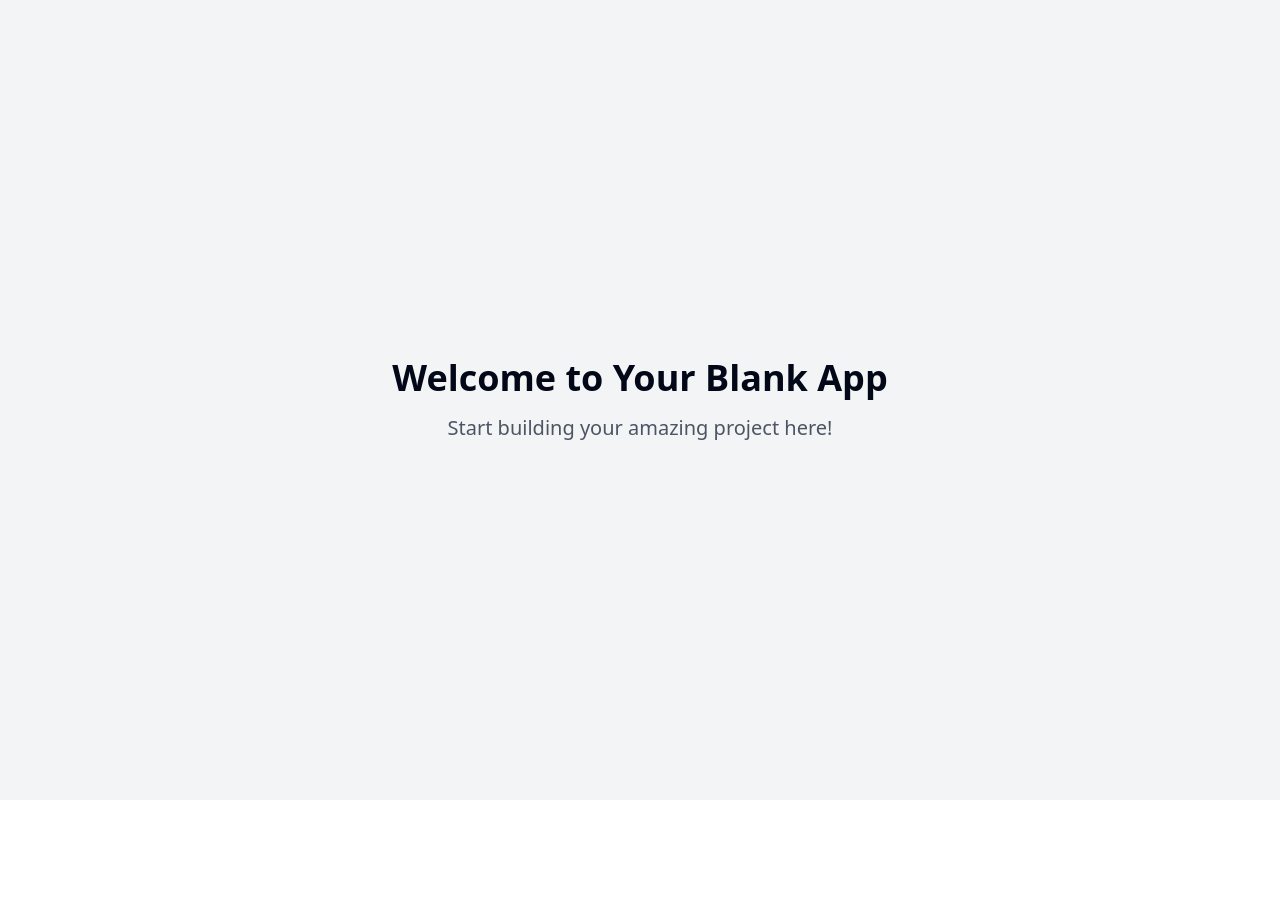
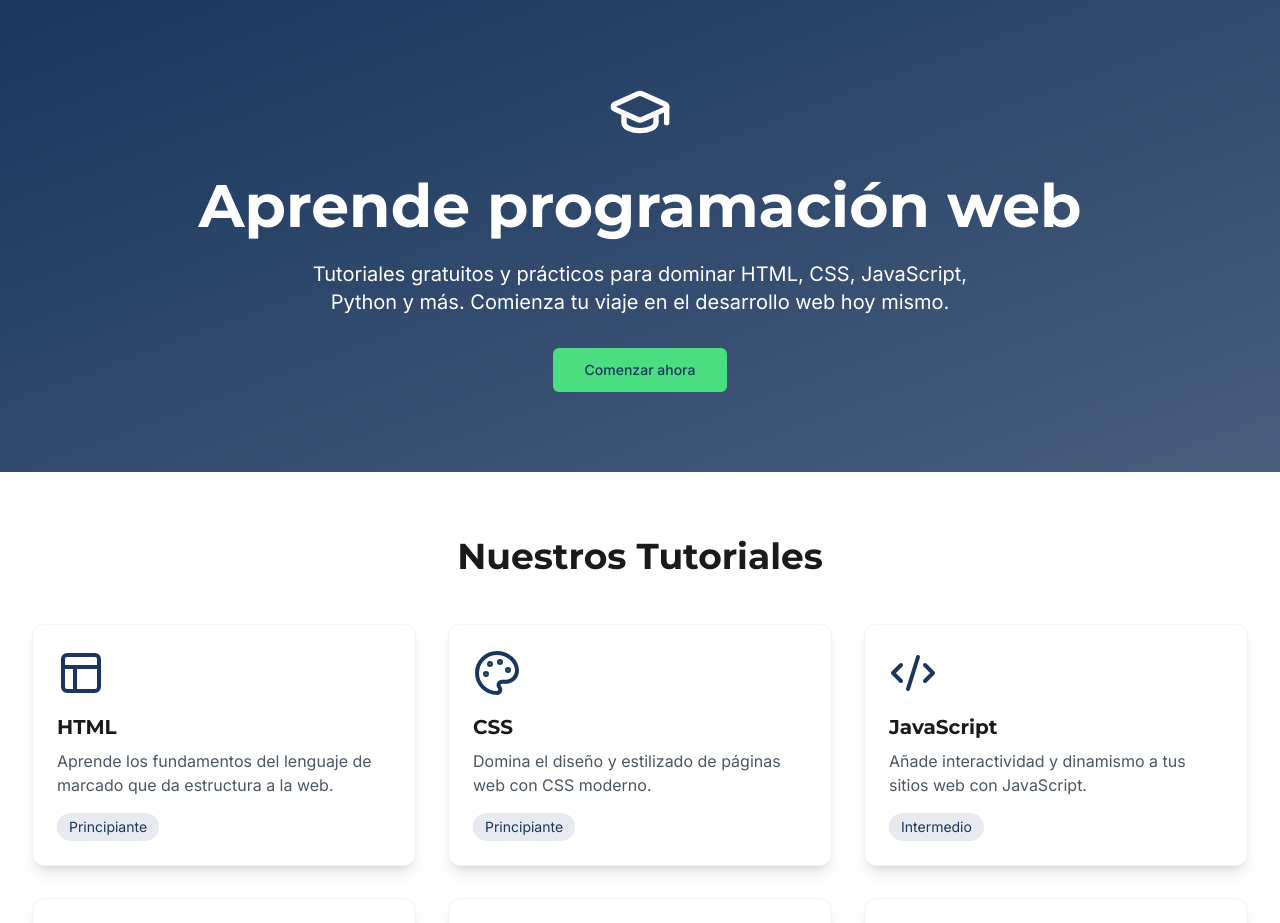
Before and after one commit to jrep41/aprendiendo-juntos, a React (Vite) app: page / in a window 1280 px wide. Shown: the top 923 px of the page. Before the commit the page ends 800 px from the top, so only its background shows below. Built offline with nearby package versions, Linux system fonts and the light colour scheme.

Commit message:
Create Spanish tutorial website
Implement a new website focused on tutorials for learning HTML, CSS, JavaScript, Python, frontend, and backend development in Spanish.
[skip gpt_engineer]

```diff
--- /dev/null
+++ b/src/components/Hero.tsx
@@ -0,0 +1,22 @@
+import { GraduationCap } from "lucide-react";
+import { Button } from "@/components/ui/button";
+
+export const Hero = () => {
+  return (
+    <div className="gradient-bg text-white py-20 px-4 sm:px-6 lg:px-8">
+      <div className="container mx-auto text-center">
+        <GraduationCap className="w-16 h-16 mx-auto mb-8" />
+        <h1 className="text-4xl sm:text-5xl lg:text-6xl font-bold mb-6">
+          Aprende programación web
+        </h1>
+        <p className="text-lg sm:text-xl mb-8 max-w-2xl mx-auto">
+          Tutoriales gratuitos y prácticos para dominar HTML, CSS, JavaScript, Python y más.
+          Comienza tu viaje en el desarrollo web hoy mismo.
+        </p>
+        <Button size="lg" className="bg-accent text-primary hover:bg-accent/90">
+          Comenzar ahora
+        </Button>
+      </div>
+    </div>
+  );
+};
--- /dev/null
+++ b/src/components/TutorialCard.tsx
@@ -0,0 +1,21 @@
+import { LucideIcon } from "lucide-react";
+
+interface TutorialCardProps {
+  title: string;
+  description: string;
+  icon: LucideIcon;
+  difficulty: "Principiante" | "Intermedio" | "Avanzado";
+}
+
+export const TutorialCard = ({ title, description, icon: Icon, difficulty }: TutorialCardProps) => {
+  return (
+    <div className="card-tutorial">
+      <Icon className="w-12 h-12 text-primary mb-4" />
+      <h3 className="text-xl font-bold mb-2">{title}</h3>
+      <p className="text-gray-600 mb-4">{description}</p>
+      <span className="inline-block px-3 py-1 rounded-full text-sm bg-primary/10 text-primary">
+        {difficulty}
+      </span>
+    </div>
+  );
+};
--- /dev/null
+++ b/src/components/TutorialGrid.tsx
@@ -0,0 +1,56 @@
+import { Code2, Palette, Box, Globe, Database, Layout } from "lucide-react";
+import { TutorialCard } from "./TutorialCard";
+
+const tutorials = [
+  {
+    title: "HTML",
+    description: "Aprende los fundamentos del lenguaje de marcado que da estructura a la web.",
+    icon: Layout,
+    difficulty: "Principiante",
+  },
+  {
+    title: "CSS",
+    description: "Domina el diseño y estilizado de páginas web con CSS moderno.",
+    icon: Palette,
+    difficulty: "Principiante",
+  },
+  {
+    title: "JavaScript",
+    description: "Añade interactividad y dinamismo a tus sitios web con JavaScript.",
+    icon: Code2,
+    difficulty: "Intermedio",
+  },
+  {
+    title: "Python",
+    description: "Descubre el lenguaje más versátil para backend y ciencia de datos.",
+    icon: Box,
+    difficulty: "Intermedio",
+  },
+  {
+    title: "Frontend",
+    description: "Crea interfaces de usuario modernas y responsivas.",
+    icon: Globe,
+    difficulty: "Avanzado",
+  },
+  {
+    title: "Backend",
+    description: "Desarrolla la lógica y bases de datos de aplicaciones web.",
+    icon: Database,
+    difficulty: "Avanzado",
+  },
+] as const;
+
+export const TutorialGrid = () => {
+  return (
+    <div className="container mx-auto py-16 px-4 sm:px-6 lg:px-8">
+      <h2 className="text-3xl sm:text-4xl font-bold text-center mb-12">
+        Nuestros Tutoriales
+      </h2>
+      <div className="grid grid-cols-1 md:grid-cols-2 lg:grid-cols-3 gap-8">
+        {tutorials.map((tutorial) => (
+          <TutorialCard key={tutorial.title} {...tutorial} />
+        ))}
+      </div>
+    </div>
+  );
+};
--- a/src/index.css
+++ b/src/index.css
@@ -1,101 +1,23 @@
+@import url('https://fonts.googleapis.com/css2?family=Inter:wght@400;500;600;700&family=Montserrat:wght@600;700&display=swap');
+
 @tailwind base;
 @tailwind components;
 @tailwind utilities;
 
 @layer base {
-  :root {
-    --background: 0 0% 100%;
-    --foreground: 222.2 84% 4.9%;
-
-    --card: 0 0% 100%;
-    --card-foreground: 222.2 84% 4.9%;
-
-    --popover: 0 0% 100%;
-    --popover-foreground: 222.2 84% 4.9%;
-
-    --primary: 222.2 47.4% 11.2%;
-    --primary-foreground: 210 40% 98%;
-
-    --secondary: 210 40% 96.1%;
-    --secondary-foreground: 222.2 47.4% 11.2%;
-
-    --muted: 210 40% 96.1%;
-    --muted-foreground: 215.4 16.3% 46.9%;
-
-    --accent: 210 40% 96.1%;
-    --accent-foreground: 222.2 47.4% 11.2%;
-
-    --destructive: 0 84.2% 60.2%;
-    --destructive-foreground: 210 40% 98%;
-
-    --border: 214.3 31.8% 91.4%;
-    --input: 214.3 31.8% 91.4%;
-    --ring: 222.2 84% 4.9%;
-
-    --radius: 0.5rem;
-
-    --sidebar-background: 0 0% 98%;
-
-    --sidebar-foreground: 240 5.3% 26.1%;
-
-    --sidebar-primary: 240 5.9% 10%;
-
-    --sidebar-primary-foreground: 0 0% 98%;
-
-    --sidebar-accent: 240 4.8% 95.9%;
-
-    --sidebar-accent-foreground: 240 5.9% 10%;
-
-    --sidebar-border: 220 13% 91%;
-
-    --sidebar-ring: 217.2 91.2% 59.8%;
+  body {
+    @apply bg-background text-foreground;
   }
 
-  .dark {
-    --background: 222.2 84% 4.9%;
-    --foreground: 210 40% 98%;
-
-    --card: 222.2 84% 4.9%;
-    --card-foreground: 210 40% 98%;
-
-    --popover: 222.2 84% 4.9%;
-    --popover-foreground: 210 40% 98%;
-
-    --primary: 210 40% 98%;
-    --primary-foreground: 222.2 47.4% 11.2%;
-
-    --secondary: 217.2 32.6% 17.5%;
-    --secondary-foreground: 210 40% 98%;
-
-    --muted: 217.2 32.6% 17.5%;
-    --muted-foreground: 215 20.2% 65.1%;
-
-    --accent: 217.2 32.6% 17.5%;
-    --accent-foreground: 210 40% 98%;
-
-    --destructive: 0 62.8% 30.6%;
-    --destructive-foreground: 210 40% 98%;
-
-    --border: 217.2 32.6% 17.5%;
-    --input: 217.2 32.6% 17.5%;
-    --ring: 212.7 26.8% 83.9%;
-    --sidebar-background: 240 5.9% 10%;
-    --sidebar-foreground: 240 4.8% 95.9%;
-    --sidebar-primary: 224.3 76.3% 48%;
-    --sidebar-primary-foreground: 0 0% 100%;
-    --sidebar-accent: 240 3.7% 15.9%;
-    --sidebar-accent-foreground: 240 4.8% 95.9%;
-    --sidebar-border: 240 3.7% 15.9%;
-    --sidebar-ring: 217.2 91.2% 59.8%;
+  h1, h2, h3, h4, h5, h6 {
+    @apply font-heading font-bold;
   }
 }
 
-@layer base {
-  * {
-    @apply border-border;
-  }
+.card-tutorial {
+  @apply bg-white rounded-xl shadow-lg p-6 transition-all duration-200 hover:animate-card-hover hover:shadow-xl border border-gray-100;
+}
 
-  body {
-    @apply bg-background text-foreground;
-  }
+.gradient-bg {
+  @apply bg-gradient-to-br from-primary to-primary/80;
 }
--- a/src/pages/Index.tsx
+++ b/src/pages/Index.tsx
@@ -1,12 +1,11 @@
-// Update this page (the content is just a fallback if you fail to update the page)
+import { Hero } from "@/components/Hero";
+import { TutorialGrid } from "@/components/TutorialGrid";
 
 const Index = () => {
   return (
-    <div className="min-h-screen flex items-center justify-center bg-gray-100">
-      <div className="text-center">
-        <h1 className="text-4xl font-bold mb-4">Welcome to Your Blank App</h1>
-        <p className="text-xl text-gray-600">Start building your amazing project here!</p>
-      </div>
+    <div className="min-h-screen">
+      <Hero />
+      <TutorialGrid />
     </div>
   );
 };
--- a/tailwind.config.ts
+++ b/tailwind.config.ts
@@ -12,85 +12,32 @@ export default {
   theme: {
     container: {
       center: true,
-			padding: '2rem',
+      padding: "2rem",
       screens: {
-				'2xl': '1400px'
-			}
+        "2xl": "1400px",
+      },
     },
     extend: {
       colors: {
-				border: 'hsl(var(--border))',
-				input: 'hsl(var(--input))',
-				ring: 'hsl(var(--ring))',
-				background: 'hsl(var(--background))',
-				foreground: 'hsl(var(--foreground))',
-				primary: {
-					DEFAULT: 'hsl(var(--primary))',
-					foreground: 'hsl(var(--primary-foreground))'
+        primary: "#1a365d",
+        accent: "#4ade80",
+        background: "#ffffff",
+        foreground: "#1a1a1a",
       },
-				secondary: {
-					DEFAULT: 'hsl(var(--secondary))',
-					foreground: 'hsl(var(--secondary-foreground))'
-				},
-				destructive: {
-					DEFAULT: 'hsl(var(--destructive))',
-					foreground: 'hsl(var(--destructive-foreground))'
-				},
-				muted: {
-					DEFAULT: 'hsl(var(--muted))',
-					foreground: 'hsl(var(--muted-foreground))'
-				},
-				accent: {
-					DEFAULT: 'hsl(var(--accent))',
-					foreground: 'hsl(var(--accent-foreground))'
-				},
-				popover: {
-					DEFAULT: 'hsl(var(--popover))',
-					foreground: 'hsl(var(--popover-foreground))'
-				},
-				card: {
-					DEFAULT: 'hsl(var(--card))',
-					foreground: 'hsl(var(--card-foreground))'
-				},
-				sidebar: {
-					DEFAULT: 'hsl(var(--sidebar-background))',
-					foreground: 'hsl(var(--sidebar-foreground))',
-					primary: 'hsl(var(--sidebar-primary))',
-					'primary-foreground': 'hsl(var(--sidebar-primary-foreground))',
-					accent: 'hsl(var(--sidebar-accent))',
-					'accent-foreground': 'hsl(var(--sidebar-accent-foreground))',
-					border: 'hsl(var(--sidebar-border))',
-					ring: 'hsl(var(--sidebar-ring))'
-				}
-			},
-			borderRadius: {
-				lg: 'var(--radius)',
-				md: 'calc(var(--radius) - 2px)',
-				sm: 'calc(var(--radius) - 4px)'
+      fontFamily: {
+        sans: ["Inter", "sans-serif"],
+        heading: ["Montserrat", "sans-serif"],
       },
       keyframes: {
-				'accordion-down': {
-					from: {
-						height: '0'
+        "card-hover": {
+          "0%": { transform: "translateY(0px)" },
+          "100%": { transform: "translateY(-5px)" },
         },
-					to: {
-						height: 'var(--radix-accordion-content-height)'
-					}
-				},
-				'accordion-up': {
-					from: {
-						height: 'var(--radix-accordion-content-height)'
-					},
-					to: {
-						height: '0'
-					}
-				}
       },
       animation: {
-				'accordion-down': 'accordion-down 0.2s ease-out',
-				'accordion-up': 'accordion-up 0.2s ease-out'
-			}
-		}
+        "card-hover": "card-hover 0.2s ease-in-out forwards",
+      },
+    },
   },
   plugins: [require("tailwindcss-animate")],
 } satisfies Config;
```
Lines whose indentation alone changed are shown as unchanged.
